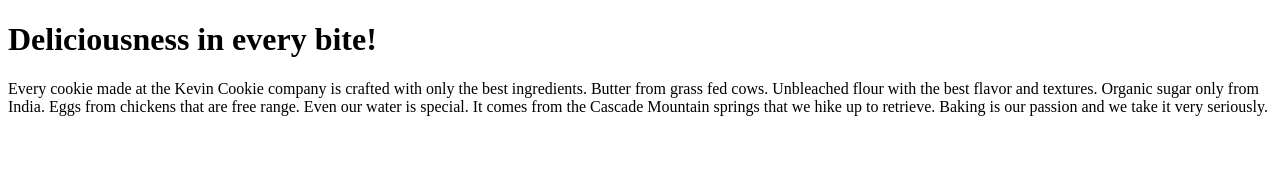
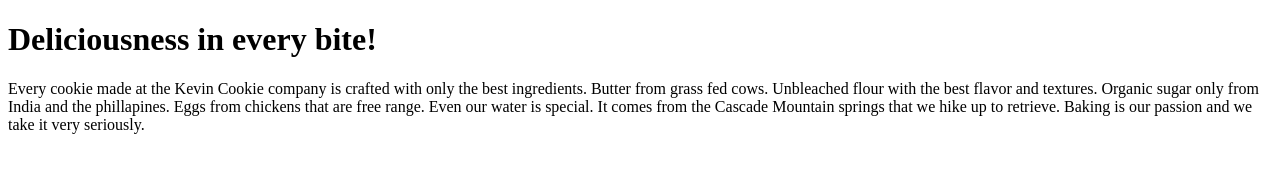
Before and after one commit to fpineda99/test-repo, a plain HTML site: page index.htm in a window 1280 px wide. Drawn offline with Linux system fonts and the light colour scheme.

Commit message:
Update index.htm

```diff
--- a/index.htm
+++ b/index.htm
@@ -6,7 +6,7 @@
 <p>
     Every cookie made at the Kevin Cookie company is crafted with only the best ingredients.
     Butter from grass fed cows. Unbleached flour with the best flavor and textures.
-    Organic sugar only from India. Eggs from chickens that are free range. Even our water is special.
+    Organic sugar only from India and the phillapines. Eggs from chickens that are free range. Even our water is special.
     It comes from the Cascade Mountain springs that we hike up to retrieve. Baking is our passion and we take it very seriously.
 </p>
 
```
